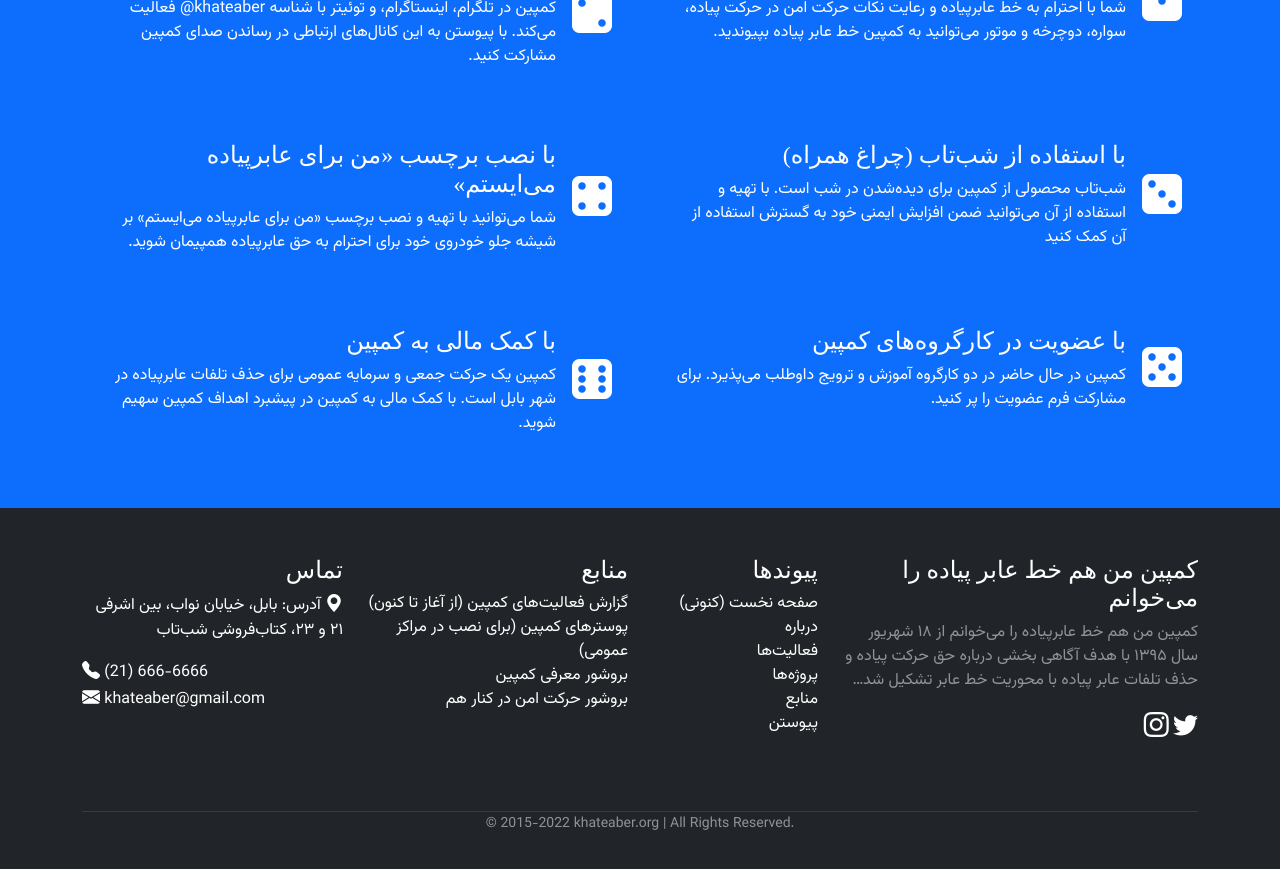
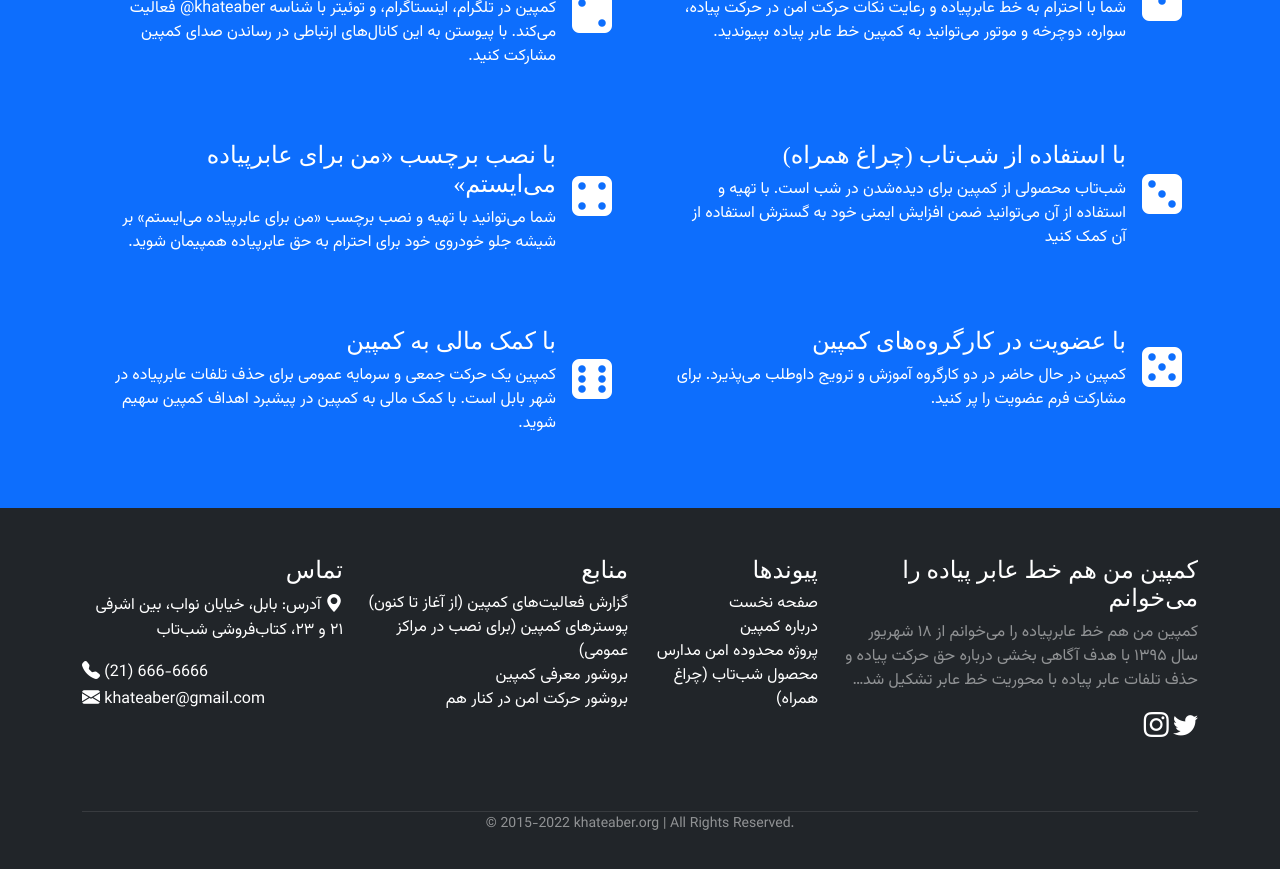
Before and after one commit to khateaber/khateaber.github.io, a Jekyll site: the page built from index.html, in a window 1280 px wide and 900 px high, scrolled down 6385 px. Shown: the top 869 px of the window. Built offline with Jekyll 4.4.1, drawn with Linux system fonts in a browser that asks for light colours; some web fonts are replaced; a style sheet for code colours, icons or effects is not loaded.

Commit message:
new posts

```diff
--- /dev/null
+++ b/_data/botnav.yml
@@ -0,0 +1,12 @@
+- name: home
+  label: صفحه نخست
+  link: '/'
+- name: about
+  label: درباره کمپین
+  link: '/about'
+- name: schools
+  label: پروژه محدوده امن مدارس
+  link: '/schools'
+- name: shabtab
+  label: محصول شب‌تاب (چراغ همراه)
+  link: /shabtab
--- a/_data/topnav.yml
+++ b/_data/topnav.yml
@@ -11,9 +11,20 @@
 - name: projects
   label: پروژه‌ها
   link: '#'
+  subitems:
+    - name: schools
+      label: پروژه محدوده امن مدارس
+      url: /schools
+    - name: shabtab
+      label: محصول شب‌تاب (چراغ همراه)
+      url: /shabtab
 - name: resources
   label: منابع
   link: '#'
+  subitems:
+    - name: guide
+      label: راهنمای حرکت امن در کنار هم
+      url: /guide
 - name: join
   label: پیوستن
   link: '#join'
--- a/_includes/footer.html
+++ b/_includes/footer.html
@@ -118,13 +118,10 @@
     <div class="col-lg-2 col-xs-12 links">
       <h4 class="mt-lg-0 mt-sm-3">پیوندها</h4>
         <ul class="m-0 p-0">
-          {% for item in site.data.topnav %}
-          <li class="{% if page.url == item.link %} active{% endif %} {% if item.name == 'login' %}existingUserQ newUser{% endif %}{% if item.name == 'user' %}welcomeUserTxt loggedin{% endif %}">
-            <a {% if item.name == 'login' %}data-toggle="modal" data-target="#modalLoginForm"{% endif %} class="{% if page.url == item.link %} active{% endif %}" href="{{ item.link }}">
-              {% if item.name == 'login' %}<span>ورود / عضویت</span>{% endif %}
+          {% for item in site.data.botnav %}
+          <li class="{% if page.url == item.link %} active{% endif %}">
+            <a class="{% if page.url == item.link %} active{% endif %}" href="{{ item.link }}">
               {{ item.label }}
-              {% if page.url == item.link %} <span class="sr-only">(کنونی)</span>{% endif %}
-              {% if item.name == 'user' %}<span class="userFullName"></span>{% endif %}
             </a>
           </li>
           {% endfor %}
@@ -134,12 +131,9 @@
       <h4 class="mt-lg-0 mt-sm-3">منابع</h4>
         <ul class="m-0 p-0">
           {% for item in site.data.resources %}
-          <li class="{% if page.url == item.link %} active{% endif %} {% if item.name == 'login' %}existingUserQ newUser{% endif %}{% if item.name == 'user' %}welcomeUserTxt loggedin{% endif %}">
-            <a {% if item.name == 'login' %}data-toggle="modal" data-target="#modalLoginForm"{% endif %} class="{% if page.url == item.link %} active{% endif %}" href="{{ item.link }}">
-              {% if item.name == 'login' %}<span>ورود / عضویت</span>{% endif %}
+          <li class="{% if page.url == item.link %} active{% endif %}">
+            <a class="{% if page.url == item.link %} active{% endif %}" href="{{ item.link }}">
               {{ item.label }}
-              {% if page.url == item.link %} <span class="sr-only">(کنونی)</span>{% endif %}
-              {% if item.name == 'user' %}<span class="userFullName"></span>{% endif %}
             </a>
           </li>
           {% endfor %}
--- a/_includes/navtop.html
+++ b/_includes/navtop.html
@@ -12,25 +12,21 @@
             </div>
             <div class="navbar-nav ms-auto">
               {% for item in site.data.topnav %}
-              <li class="nav-item {% if page.url == item.link %} active{% endif %} {% if item.name == 'login' %}existingUserQ newUser{% endif %}{% if item.name == 'user' %}welcomeUserTxt loggedin{% endif %} {% if item.subitems %}dropdown{%endif%}">
-                <a {% if item.name == 'login' %}data-toggle="modal" data-target="#modalLoginForm"{% endif %} class="nav-link {% if page.url == item.link %} active{% endif %} {% if item.subitems %}dropdown-toggle{%endif%}" {% if item.subitems %}data-toggle="dropdown"{%endif%} href="{{ item.link }}">
-                  {% if item.name == 'login' %}<span>ورود / عضویت</span>{% endif %}
+              <li class="nav-item {% if page.url == item.link %} active{% endif %} {% if item.subitems %}dropdown{%endif%}">
+                <a class="nav-link {%if item.name == 'join'%} btn btn-dark text-light rounded-pill {%endif%} mx-2 {% if item.subitems %}dropdown-toggle{%endif%}" href="{{ item.link }}" {% if item.subitems %}id="{{item.name}}Dropdown" data-bs-toggle="dropdown" aria-expanded="false"{%endif%}  role="button">
                   {% if item.faClass %}
                   <i class="{{ item.faClass }}" aria-hidden="true"></i>
                   {% else %}
                   {{ item.label }}
-                  {% if page.url == item.link %} <span class="sr-only">(کنونی)</span>{% endif %}
                   {% endif %}
-                  {% if item.name == 'user' %}<span class="userFullName"></span>{% endif %}
                 </a>
                 {% if item.subitems %}
-                  <ul class="dropdown-menu dropdown-menu-right">
-                    {% for entry in item.subitems %}
-                      <li class="dropdown-item {{entry.class}}"><a href="{{ entry.url }}">{{ entry.label }}</a></li>
-                    {% endfor %}
-                  </ul>
+                <ul class="dropdown-menu" aria-labelledby="{{item.name}}Dropdown">
+                  {% for entry in item.subitems %}
+                    <li class="dropdown-item"><a class="text-reset text-decoration-none" href="{{ entry.url }}">{{ entry.label }}</a></li>
+                  {% endfor %}
+                </ul>
                 {%endif%}
-
               </li>
               {% endfor %}
             </div>
```
